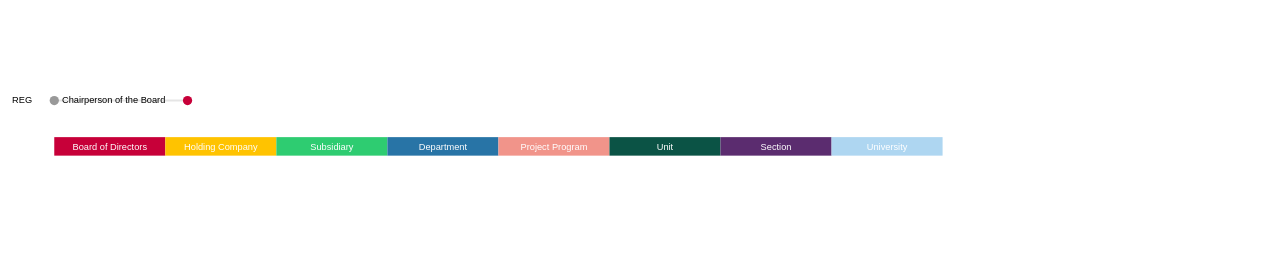
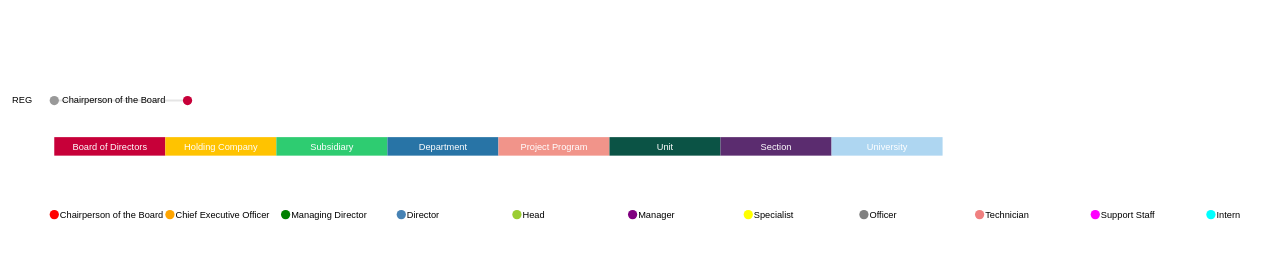
Before and after one commit to Nide17/reg_org_chart, a plain HTML site: page index.html in a window 1280 px wide. Drawn offline with nearby package versions, Linux system fonts and the light colour scheme.

Commit message:
role types added

```diff
--- a/index.html
+++ b/index.html
@@ -10,7 +10,7 @@
 <body>
     <div id="chart-container"></div>
     <div id="chart-department-legend"></div>
-    <!-- <div id="chart-role-legend"></div> -->
+    <div id="chart-role-legend"></div>
 
     <script src="https://d3js.org/d3.v7.min.js"></script>
     <script src="script.js"></script>
```
